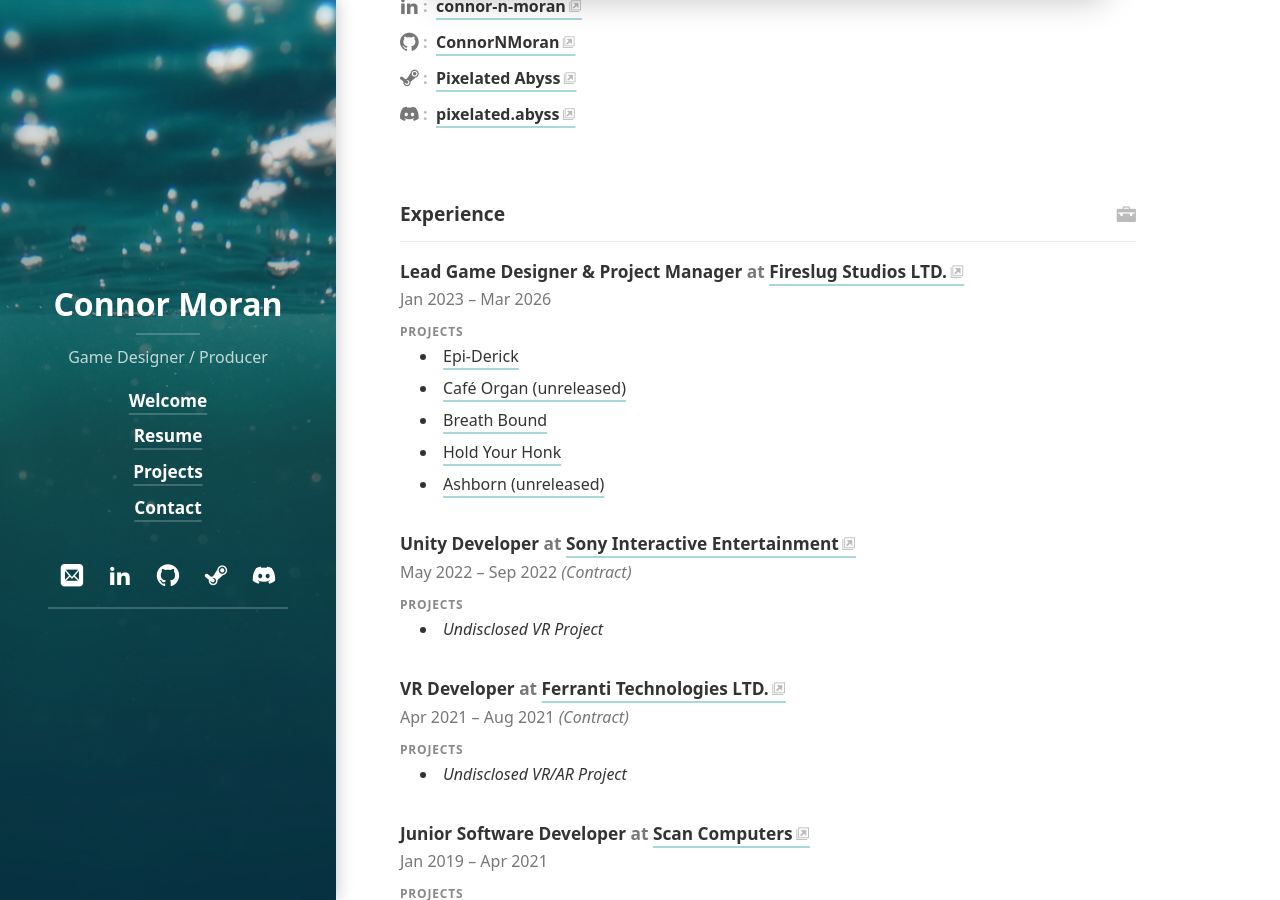
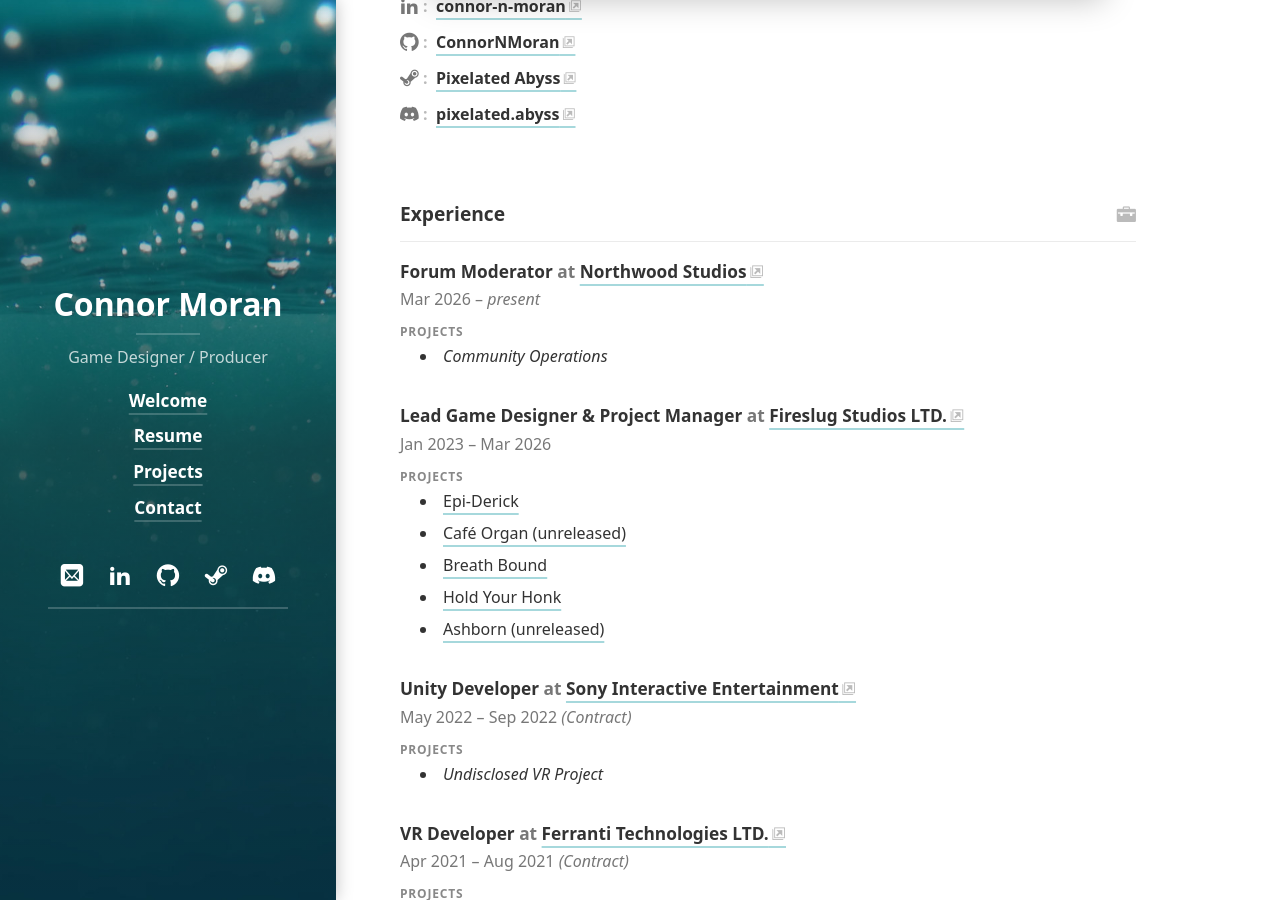
Before and after one commit to ConnorNMoran/ConnorNMoran.github.io, a Jekyll site: the page built from content/_pages/resume.md, in a window 1280 px wide and 900 px high, scrolled down 644 px. Built offline with Jekyll 4.4.1, drawn with Linux system fonts in a browser that asks for light colours; cached includes are drawn as plain includes; nearby versions of some CDN libraries; some web fonts are replaced; library files that are not in the unit come from our copies.

Commit message:
Role update.

```diff
--- a/_data/resume.yml
+++ b/_data/resume.yml
@@ -28,6 +28,14 @@ basics:
       username: "pixelated.abyss"
       url: "https://discordapp.com/users/1218886419150409780"
 work:
+  - company: "Northwood Studios"
+    position: "Forum Moderator"
+    website: "https://scpslgame.com/"
+    startDate: "01-03-2026"
+    endDate: ""
+    contract: false
+    projects:
+    - <i>Community Operations</i>
   - company: "Fireslug Studios LTD."
     position: "Lead Game Designer & Project Manager"
     website: "https://fireslugstudios.com/"
```
